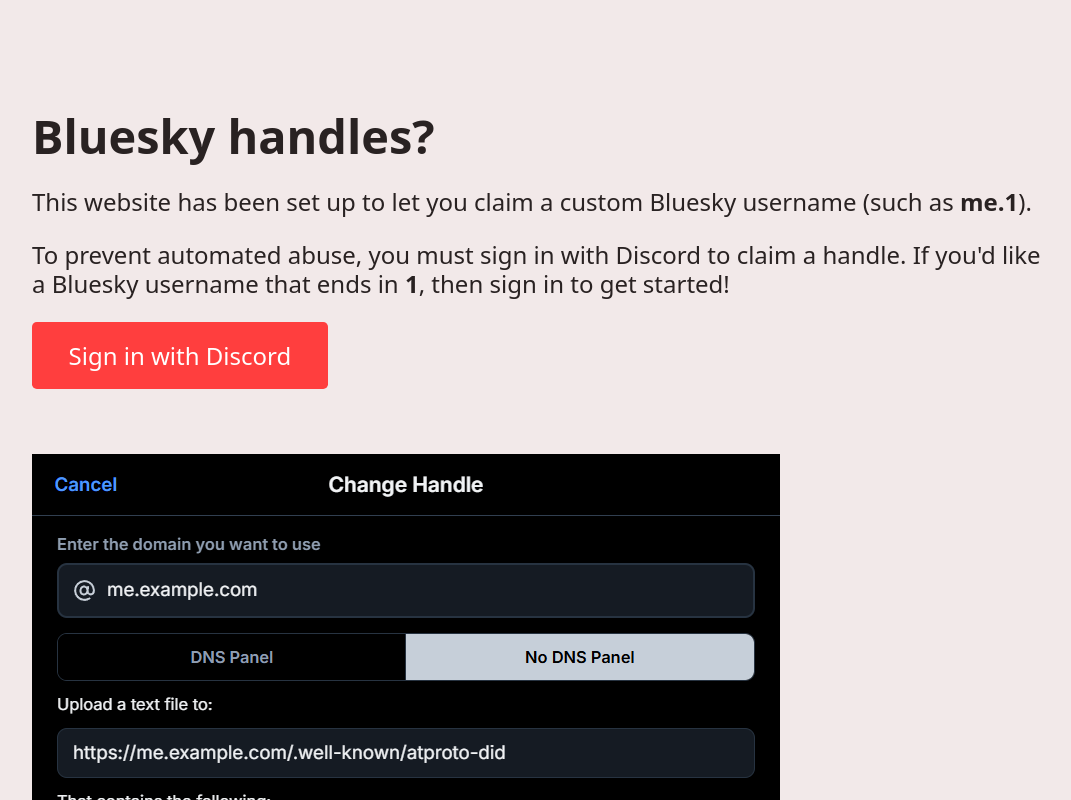
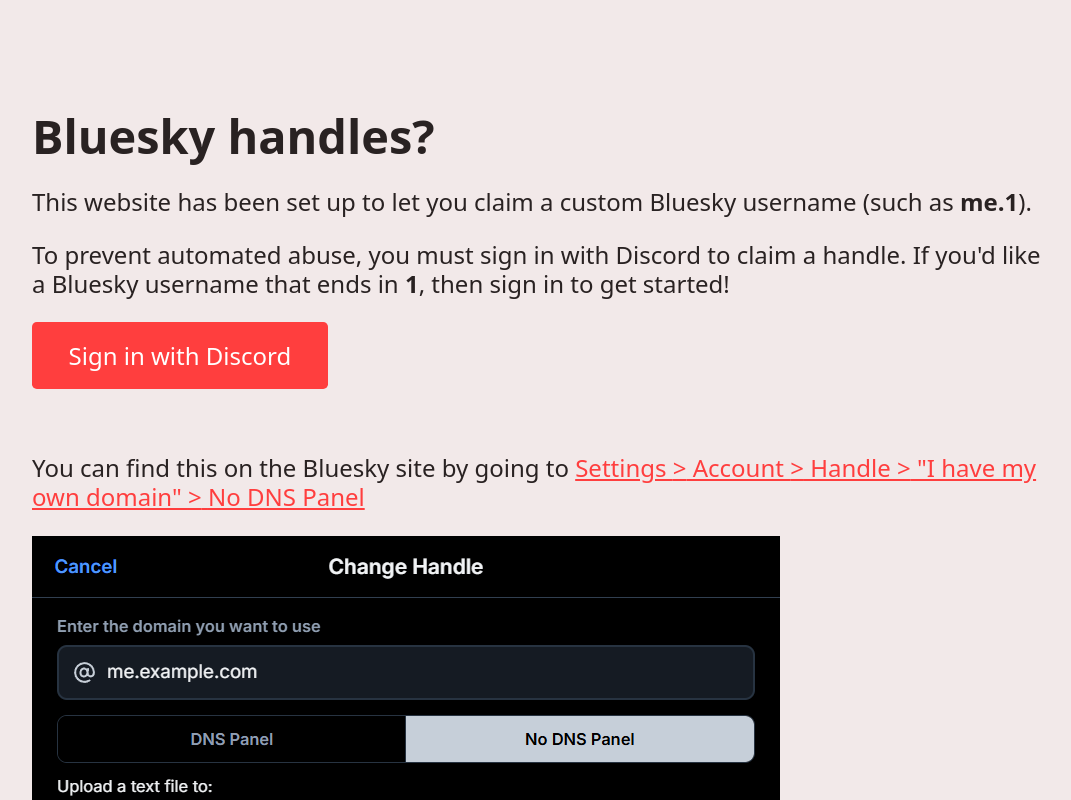
Before and after one commit to zyplos/bluesky-handles-kiosk, a Next.js app: page /hostnameSpecific/1/handles in a window 1280 px wide. Shown: the whole page, without its empty margins (96-1167 px from the left). Built offline with nearby package versions, Linux system fonts and the light colour scheme; no server answers.

Commit message:
about page: add some context to the image

```diff
--- a/app/hostnameSpecific/[rootDomain]/handles/page.tsx
+++ b/app/hostnameSpecific/[rootDomain]/handles/page.tsx
@@ -36,6 +36,17 @@
         {user && <PageButton href="/claim">Claim Handle</PageButton>}
       </div>
 
+      <p className="bottomSpaceMargin">
+        You can find this on the Bluesky site by going to{" "}
+        <a
+          href="https://bsky.app/settings/account"
+          target="_blank"
+          rel="noopener"
+        >
+          Settings {">"} Account {">"} Handle {">"} "I have my own domain" {">"}{" "}
+          No DNS Panel
+        </a>
+      </p>
       <Image
         src={handleDialogImg}
         alt={`A dialog titled "Change Handle" on the Bluesky site`}
```
